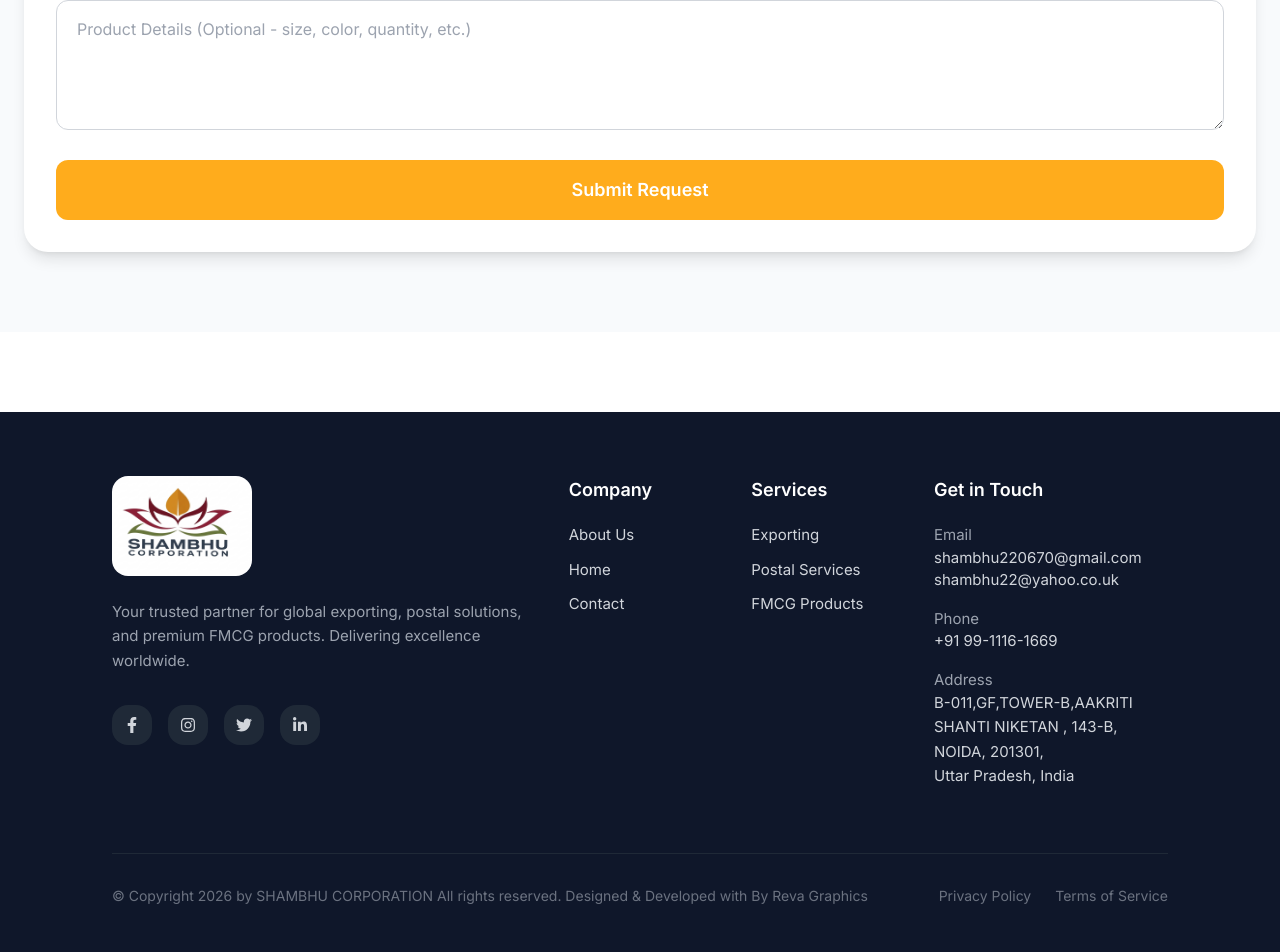
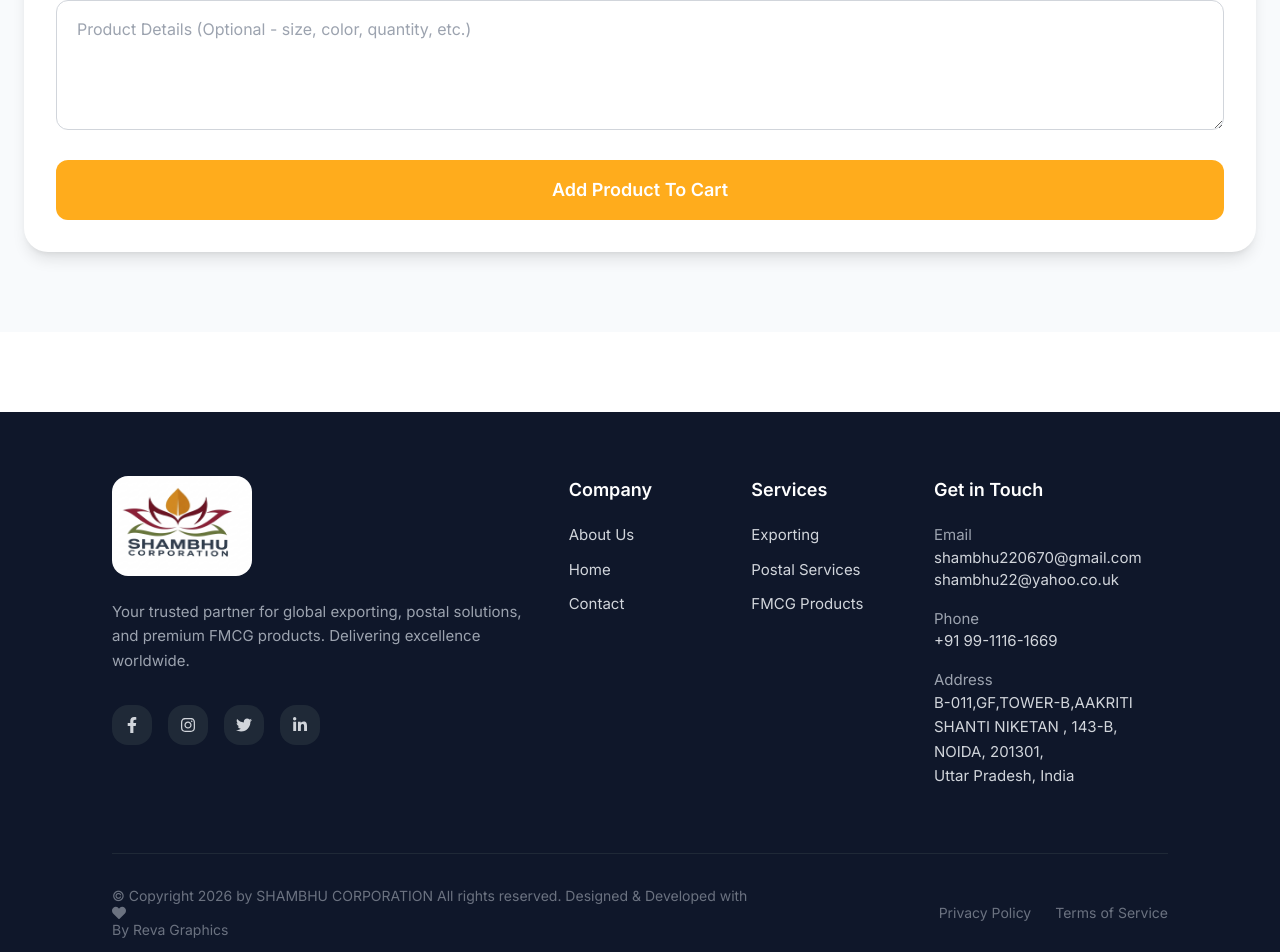
Before and after one commit to Revagraphics/shambhu, a React (Vite) app: page /postal in a window 1280 px wide. Shown: the part 856-1808 px from the top of the page. Built offline with nearby package versions, Linux system fonts and the light colour scheme.

Commit message:
footer-update

```diff
--- a/src/components/Footer.jsx
+++ b/src/components/Footer.jsx
@@ -3,8 +3,10 @@ import {
   FaFacebookF,
   FaInstagram,
   FaLinkedinIn,
+  FaHeart,
   FaTwitter,
 } from "react-icons/fa";
+
 
 import logo from "../assets/logoo.png";
 
@@ -167,6 +169,7 @@ const Footer = () => {
             <span className="heart">
               <i clasNames="ti-heart"></i>
             </span>{" "}
+            <FaHeart/>
             By{" "}
             <a href="http://www.revagraphics.com/" target="_blank">
               {" "}
--- a/src/pages/PostalServices.jsx
+++ b/src/pages/PostalServices.jsx
@@ -238,7 +238,7 @@ export default function PostalServices() {
               onClick={handleSubmitRequest}
               className="w-full bg-[#ffac1c] hover:bg-[#E0920F] text-white py-4 rounded-xl font-semibold text-lg transition"
             >
-              Submit Request
+              Add Product To Cart
             </button>
           </div>
         </div>
```
